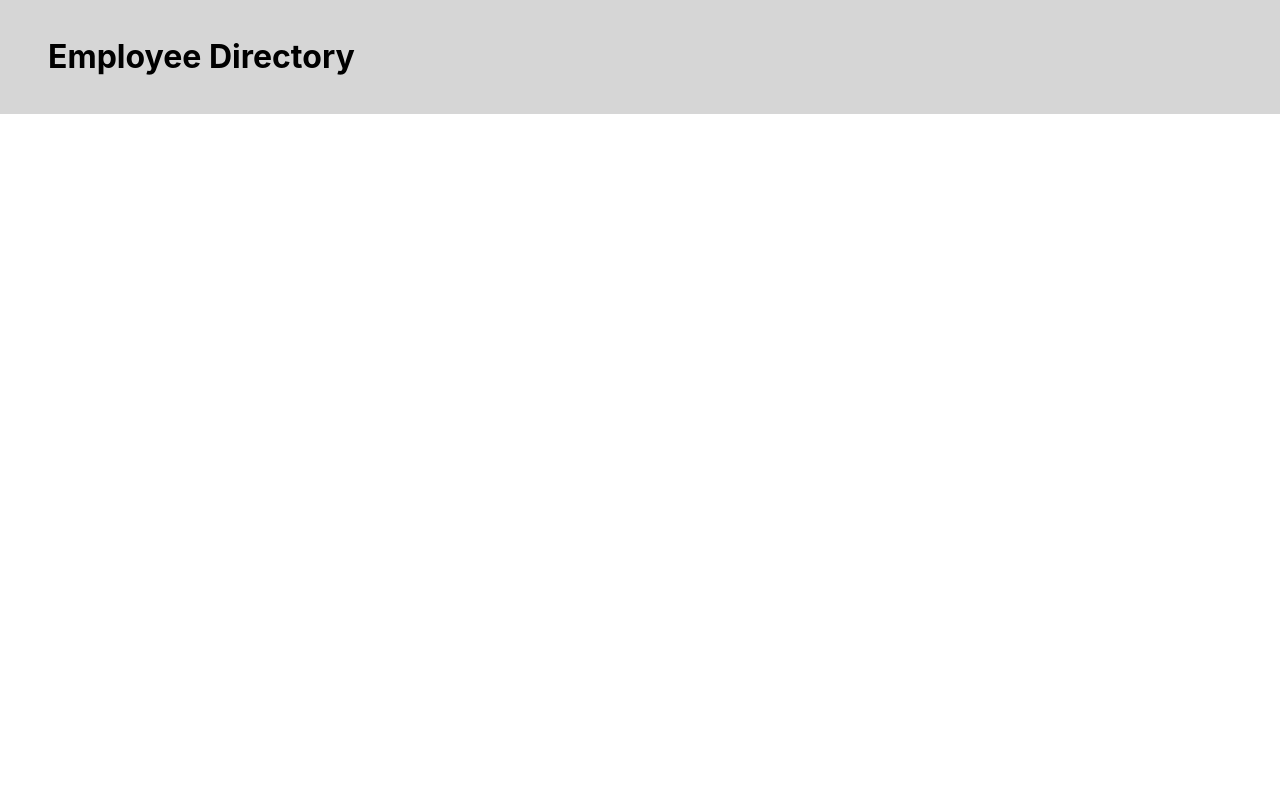
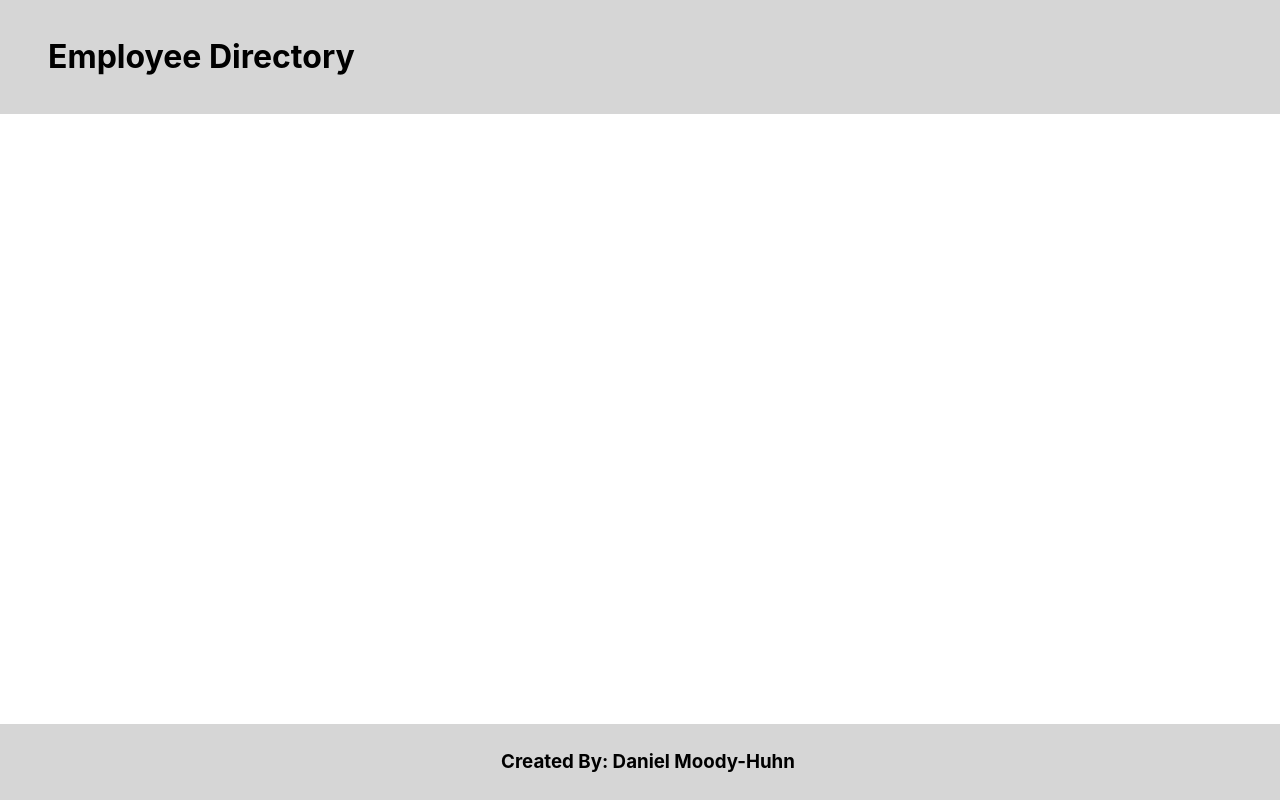
Before and after one commit to HuhnDaniel/employee-directory, a React (Create React App) app: page / in a window 1280 px wide. Built offline with nearby package versions, Linux system fonts and the light colour scheme; the HTML template or start-up script is replaced by a standard one.

Commit message:
add footer

```diff
--- a/src/App.js
+++ b/src/App.js
@@ -1,10 +1,14 @@
 import React from 'react';
 import Header from "./components/Header";
+import Footer from "./components/Footer";
 import './App.css';
 
 function App() {
     return (
-        <Header />
+        <div>
+            <Header />
+            <Footer />
+        </div>
     );
 }
 
--- /dev/null
+++ b/src/components/Footer/index.js
@@ -0,0 +1,12 @@
+import React from "react";
+import "./style.css";
+
+function Footer() {
+    return (
+        <footer>
+            <h3 className="author">Created By: Daniel Moody-Huhn</h3>
+        </footer>
+    );
+}
+
+export default Footer;
--- /dev/null
+++ b/src/components/Footer/style.css
@@ -0,0 +1,8 @@
+footer {
+    text-align: center;
+    position: absolute;
+    bottom: 0;
+    width: 100vw;
+    background-color: #d6d6d6;
+    padding: .5rem;
+}
```
